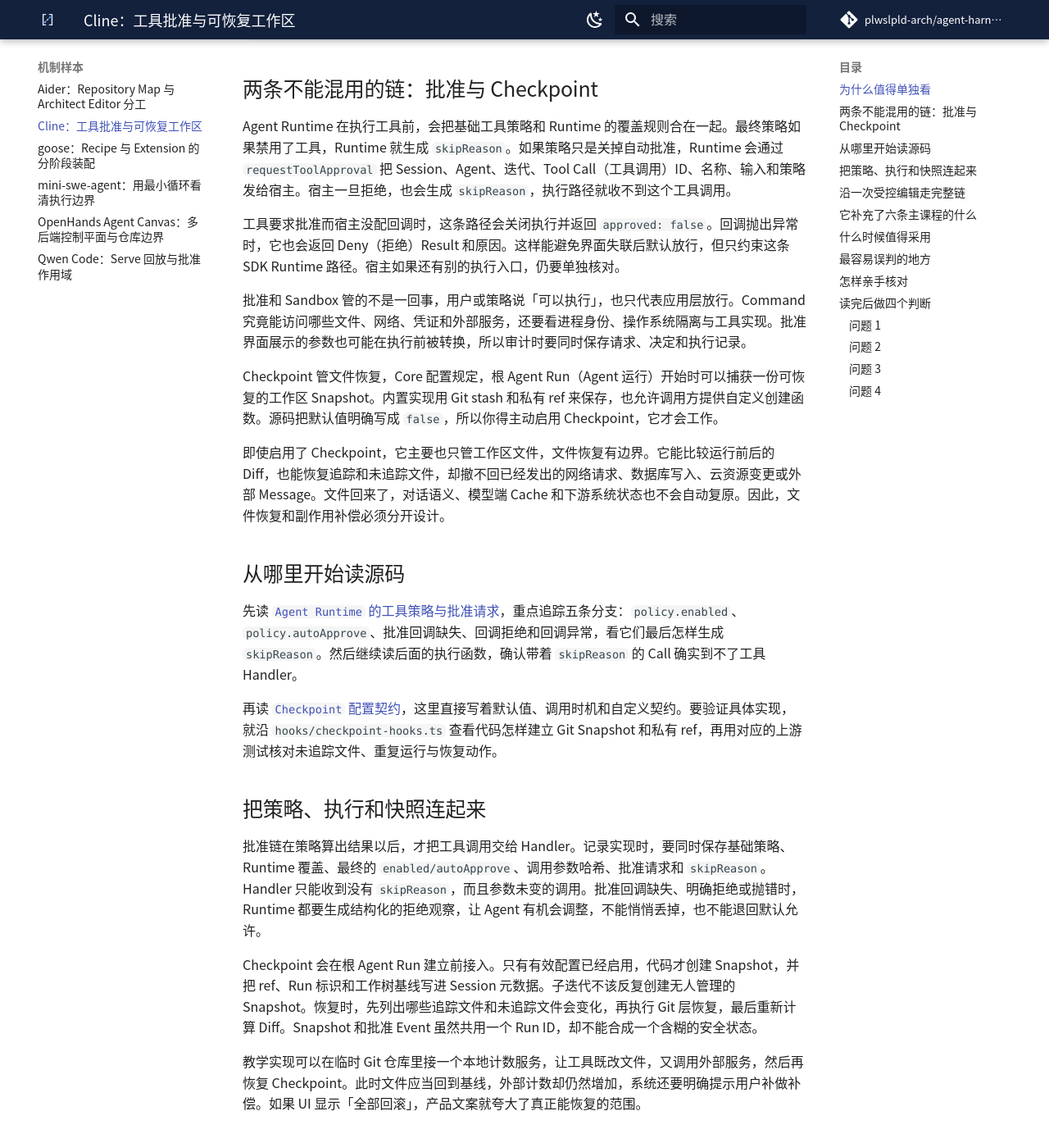
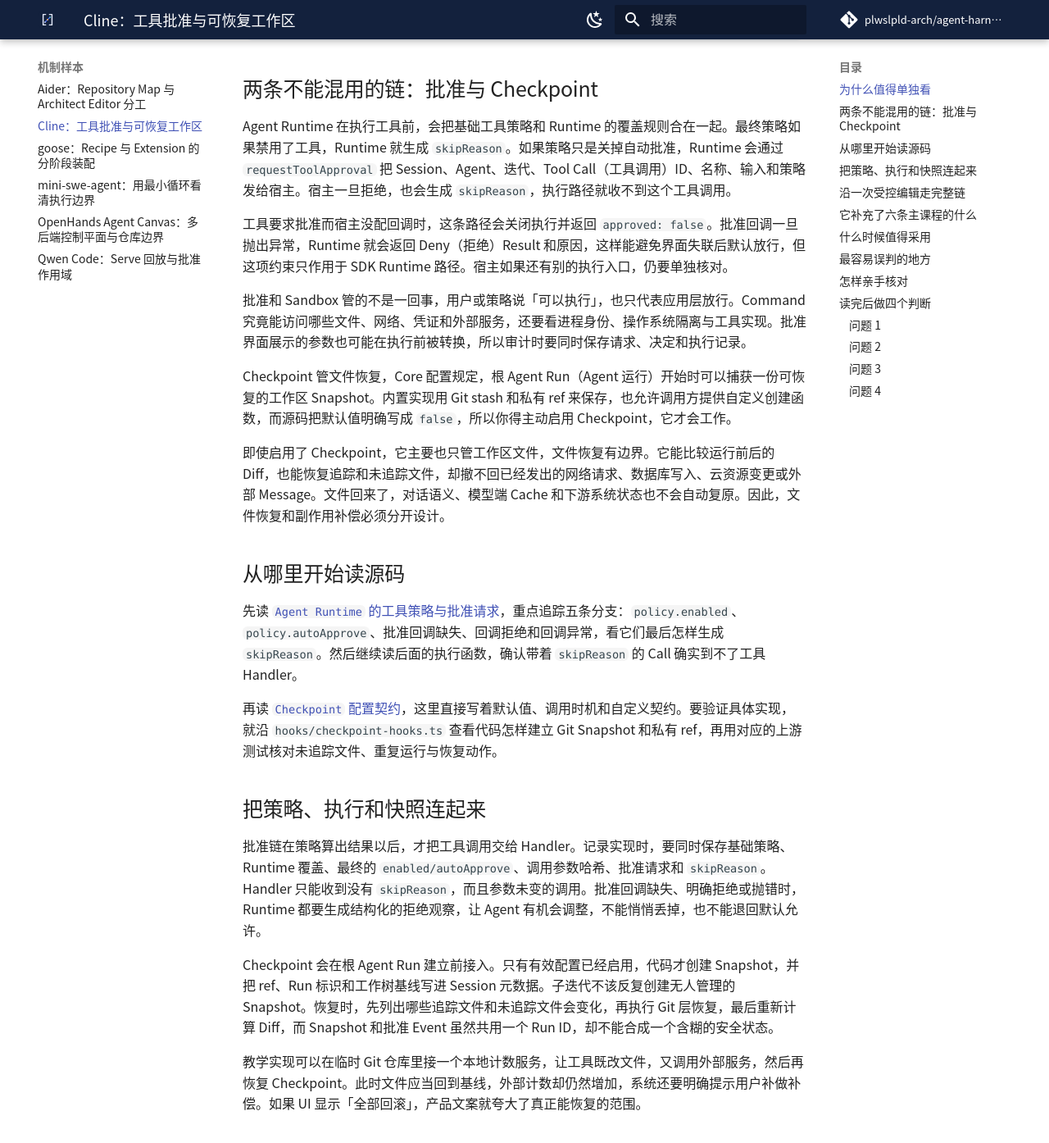
Before and after one commit to plwslpld-arch/agent-harness-internals, an MkDocs documentation site: the page built from docs/samples/cline.md, in a window 1280 px wide and 1400 px high, scrolled down 842 px. Shown: the top 1394 px of the window at 82% size. Built offline with MkDocs 1.6.1 and Material for MkDocs 9.7.7, drawn with Linux system fonts in a browser that asks for light colours; comment, search, counter and statistics services are not loaded; some of the changed text lies outside the part shown.

Commit message:
docs(cline): 把偏碎的句子用连词合并

```diff
--- a/docs/samples/cline.md
+++ b/docs/samples/cline.md
@@ -12,11 +12,11 @@ Cline 这个扩展样本要拆开两个常被混为一谈的问题：Tool 能不
 
 Agent Runtime 在执行工具前，会把基础工具策略和 Runtime 的覆盖规则合在一起。最终策略如果禁用了工具，Runtime 就生成 `skipReason`。如果策略只是关掉自动批准，Runtime 会通过 `requestToolApproval` 把 Session、Agent、迭代、Tool Call（工具调用）ID、名称、输入和策略发给宿主。宿主一旦拒绝，也会生成 `skipReason`，执行路径就收不到这个工具调用。
 
-工具要求批准而宿主没配回调时，这条路径会关闭执行并返回 `approved: false`。回调抛出异常时，它也会返回 Deny（拒绝）Result 和原因。这样能避免界面失联后默认放行，但只约束这条 SDK Runtime 路径。宿主如果还有别的执行入口，仍要单独核对。
+工具要求批准而宿主没配回调时，这条路径会关闭执行并返回 `approved: false`。批准回调一旦抛出异常，Runtime 就会返回 Deny（拒绝）Result 和原因，这样能避免界面失联后默认放行，但这项约束只作用于 SDK Runtime 路径。宿主如果还有别的执行入口，仍要单独核对。
 
 批准和 Sandbox 管的不是一回事，用户或策略说「可以执行」，也只代表应用层放行。Command 究竟能访问哪些文件、网络、凭证和外部服务，还要看进程身份、操作系统隔离与工具实现。批准界面展示的参数也可能在执行前被转换，所以审计时要同时保存请求、决定和执行记录。
 
-Checkpoint 管文件恢复，Core 配置规定，根 Agent Run（Agent 运行）开始时可以捕获一份可恢复的工作区 Snapshot。内置实现用 Git stash 和私有 ref 来保存，也允许调用方提供自定义创建函数。源码把默认值明确写成 `false`，所以你得主动启用 Checkpoint，它才会工作。
+Checkpoint 管文件恢复，Core 配置规定，根 Agent Run（Agent 运行）开始时可以捕获一份可恢复的工作区 Snapshot。内置实现用 Git stash 和私有 ref 来保存，也允许调用方提供自定义创建函数，而源码把默认值明确写成 `false`，所以你得主动启用 Checkpoint，它才会工作。
 
 即使启用了 Checkpoint，它主要也只管工作区文件，文件恢复有边界。它能比较运行前后的 Diff，也能恢复追踪和未追踪文件，却撤不回已经发出的网络请求、数据库写入、云资源变更或外部 Message。文件回来了，对话语义、模型端 Cache 和下游系统状态也不会自动复原。因此，文件恢复和副作用补偿必须分开设计。
 
@@ -30,7 +30,7 @@ Checkpoint 管文件恢复，Core 配置规定，根 Agent Run（Agent 运行）
 
 批准链在策略算出结果以后，才把工具调用交给 Handler。记录实现时，要同时保存基础策略、Runtime 覆盖、最终的 `enabled/autoApprove`、调用参数哈希、批准请求和 `skipReason`。Handler 只能收到没有 `skipReason`，而且参数未变的调用。批准回调缺失、明确拒绝或抛错时，Runtime 都要生成结构化的拒绝观察，让 Agent 有机会调整，不能悄悄丢掉，也不能退回默认允许。
 
-Checkpoint 会在根 Agent Run 建立前接入。只有有效配置已经启用，代码才创建 Snapshot，并把 ref、Run 标识和工作树基线写进 Session 元数据。子迭代不该反复创建无人管理的 Snapshot。恢复时，先列出哪些追踪文件和未追踪文件会变化，再执行 Git 层恢复，最后重新计算 Diff。Snapshot 和批准 Event 虽然共用一个 Run ID，却不能合成一个含糊的安全状态。
+Checkpoint 会在根 Agent Run 建立前接入。只有有效配置已经启用，代码才创建 Snapshot，并把 ref、Run 标识和工作树基线写进 Session 元数据。子迭代不该反复创建无人管理的 Snapshot。恢复时，先列出哪些追踪文件和未追踪文件会变化，再执行 Git 层恢复，最后重新计算 Diff，而 Snapshot 和批准 Event 虽然共用一个 Run ID，却不能合成一个含糊的安全状态。
 
 教学实现可以在临时 Git 仓库里接一个本地计数服务，让工具既改文件，又调用外部服务，然后再恢复 Checkpoint。此时文件应当回到基线，外部计数却仍然增加，系统还要明确提示用户补做补偿。如果 UI 显示「全部回滚」，产品文案就夸大了真正能恢复的范围。
 
```
Also changed, not shown: other parts of docs/samples/cline.md (+1 -1 lines).
